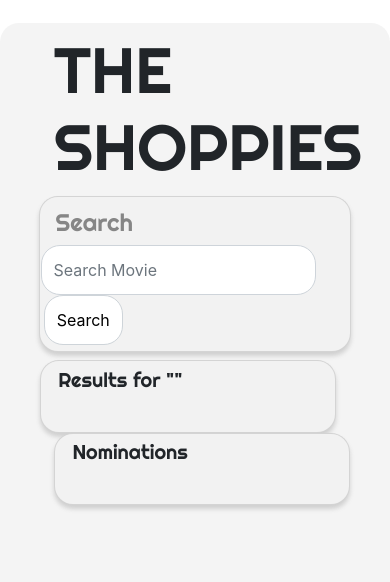
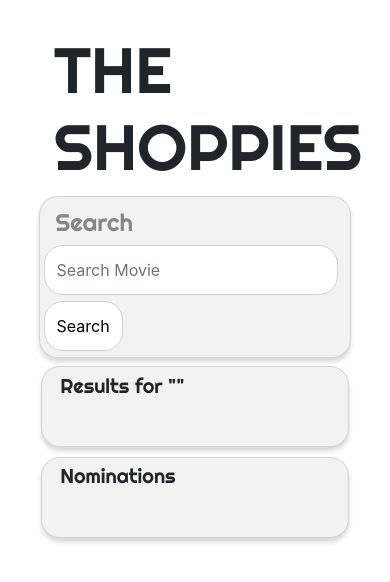
Before and after one commit to dipoarowona/the-shoppies, a React (Create React App) app: page / in a window 390 px wide. Shown: the top 582 px of the page. Built offline with nearby package versions, Linux system fonts and the light colour scheme.

Commit message:
responsive layout

```diff
--- a/src/App.css
+++ b/src/App.css
@@ -8,7 +8,7 @@ body {
   min-height: 687px;
   margin: auto;
   margin-top: 6%;
-  background: rgba(196, 196, 196, 0.18);
+  background: white;
   border-radius: 19px;
 }
 
@@ -41,7 +41,9 @@ body {
 }
 
 #search-bar {
-  width: 85%;
+  width: 95%;
+  margin-bottom: 2%;
+  margin-left: 1%;
   min-height: 50px;
   background: #ffffff;
   border-radius: 19px;
@@ -60,6 +62,7 @@ body {
   width: 100%;
   max-height: 328px;
   padding-bottom: 8%;
+  margin-bottom: 3%;
   overflow-y: auto;
   overflow-x: hidden;
   background: #f2f2f2;
@@ -72,11 +75,11 @@ body {
   max-height: 328px;
   padding-bottom: 8%;
   overflow-y: auto;
-
   overflow-x: hidden;
   background: #f2f2f2;
   box-shadow: 0px 4px 4px rgba(103, 103, 103, 0.25);
   border-radius: 19px;
+  margin-bottom: 3%;
 }
 
 .results-nominations-heading {
@@ -87,7 +90,7 @@ body {
   font-weight: normal;
   font-size: 20px;
   padding-top: 2%;
-  padding-bottom: 5%;
+  padding-bottom: 7%;
 }
 
 .nominate-remove-btn {
--- a/src/App.js
+++ b/src/App.js
@@ -68,6 +68,7 @@ function App() {
               <Form style={{ marginTop: "3%", marginLeft: "5%" }}>
                 <h3 className="search-title">Search</h3>
                 <Row>
+                  <Col style={{ paddingLeft: "0px" }} md={10} sm={11}>
                     <Form.Control
                       type="text"
                       placeholder="Search Movie"
@@ -76,15 +77,22 @@ function App() {
                         setSearchTerm(e.target.value);
                       }}
                     />
+                  </Col>
+                  <Col style={{ paddingLeft: "0px" }}>
                     <Button onClick={updateSearch} className="search-button">
                       Search
                     </Button>
+                  </Col>
                 </Row>
               </Form>
             </Card>
           </Row>
           <Row style={{ marginTop: "3%" }}>
-            <Col md sm={12} style={{ paddingLeft: "0.25%" }}>
+            <Col
+              md
+              sm={12}
+              style={{ paddingLeft: "0.5%", paddingRight: "0.5%" }}
+            >
               <Card className="results-card">
                 <Row>
                   <h3 className="results-nominations-heading">
@@ -119,7 +127,11 @@ function App() {
                 </Row>
               </Card>
             </Col>
-            <Col md sm={12} style={{ paddingRight: ".25%" }}>
+            <Col
+              md
+              sm={12}
+              style={{ paddingLeft: "0.5%", paddingRight: "0.5%" }}
+            >
               <Card className="nominations-card">
                 <Row>
                   <h3 className="results-nominations-heading">Nominations</h3>
```
Also changed, not shown: 1 other file (tests, documents, lock files or other folders). Lines whose indentation alone changed are shown as unchanged.
